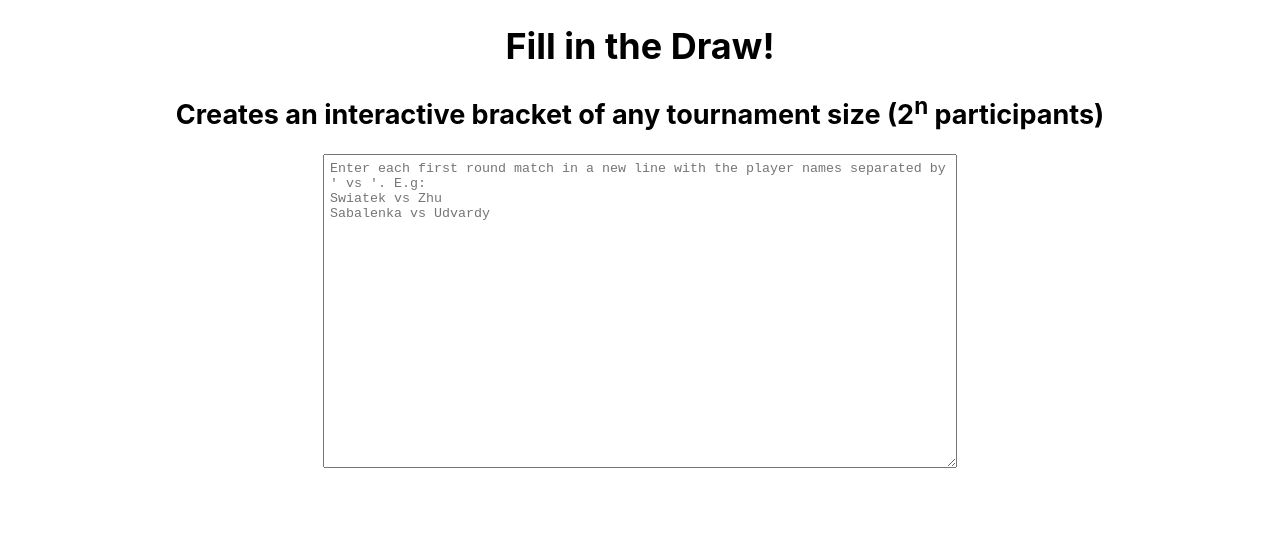
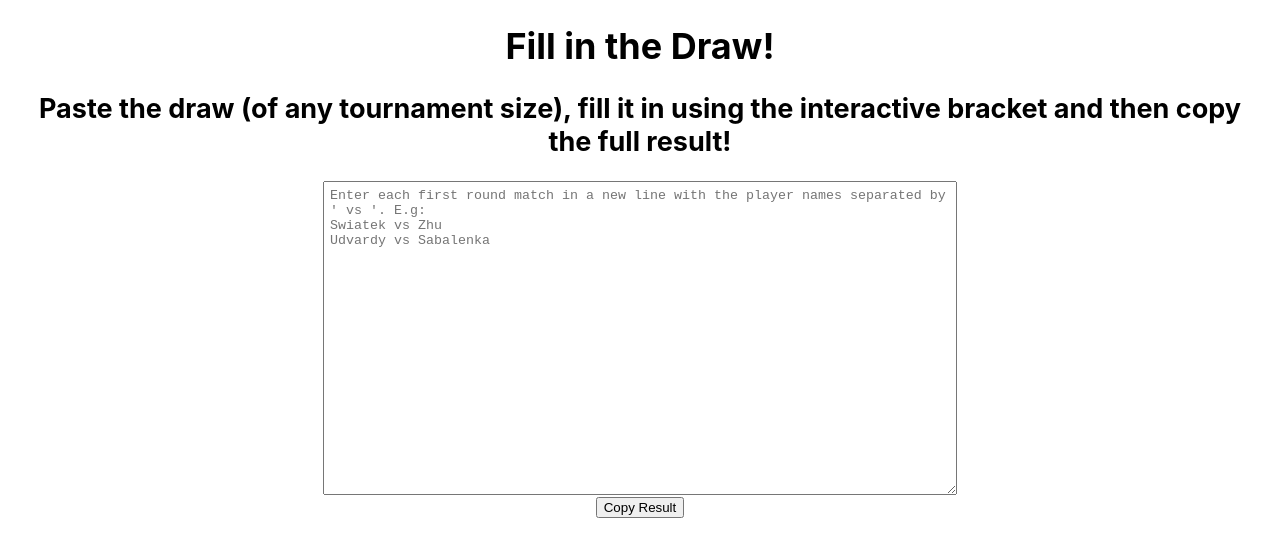
Before and after one commit to konstantina-3/fitd-filler, a React (Create React App) app: page / in a window 1280 px wide. Shown: the top 556 px of the page. Built offline with nearby package versions, Linux system fonts and the light colour scheme.

Commit message:
Add copy button to get the winners of each round in TF FITD format

```diff
--- a/src/App.js
+++ b/src/App.js
@@ -18,21 +18,62 @@ function App() {
     if (isPowerOf2(input_players.length)) {
       setPlayers(input_players);
     }
+    console.log(input_players)
+  }
+
+  async function copyResult() {
+    let text = "";
+
+    const rounds = document.querySelectorAll('.round-container');
+    rounds.forEach(el => {
+      const players = [...el.querySelectorAll('.player')]
+                  .map(player => player.innerHTML);
+
+      const round = el.querySelector('.round-info').innerHTML;
+
+      if (round === "Round 1") return; // we want the winners of R1 and so on
+
+      switch (players.length) {
+        case 1:
+          text += 'F\n';
+          break;
+        case 2:
+          text += 'SF\n';
+          break;
+        case 4:
+          text += 'QF\n';
+          break;
+        default:
+          text += "R" + (Number(round.slice(-1)) - 1) + '\n';
+      }
+
+      text += players.join('\n') + '\n';
+    });
+
+    try {
+      await navigator.clipboard.writeText(text);
+      // console.log(text);
+    } catch (err) {
+      console.error('Failed to copy: ', err);
+    }
   }
 
   return (
     <div className="App">
       <header>
         <h1>Fill in the Draw!</h1>
-        <h2>Creates an interactive bracket of any tournament size (2<sup>n</sup> participants)</h2>
+        <h2>Paste the draw (of any tournament size), fill it in using the interactive bracket and then copy the full result!</h2>
       </header>
       <textarea
         onChange={handleTextAreaChange}
         placeholder="Enter each first round match in a new line with the player names separated by ' vs '. E.g:
 Swiatek vs Zhu
-Sabalenka vs Udvardy"
+Udvardy vs Sabalenka"
         name="players-input" id="players-input" rows="20">
       </textarea>
+      <div className='copy-button'>
+        <button type='button' onClick={copyResult}>Copy Result</button>
+      </div>
       <div className='rounds'>
         {players && <Round players={players} key={players}/>}
       </div>
```
